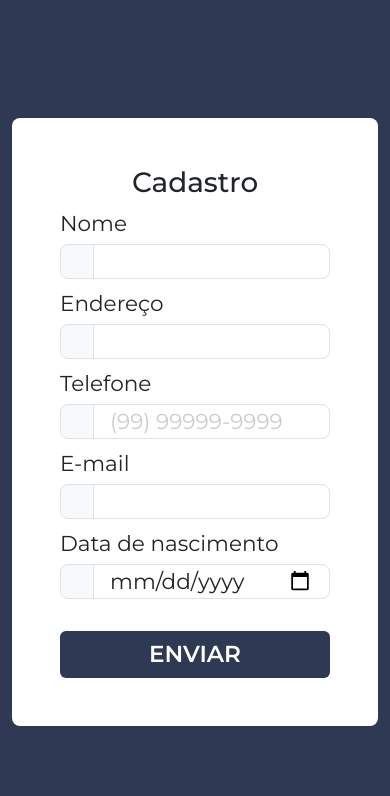
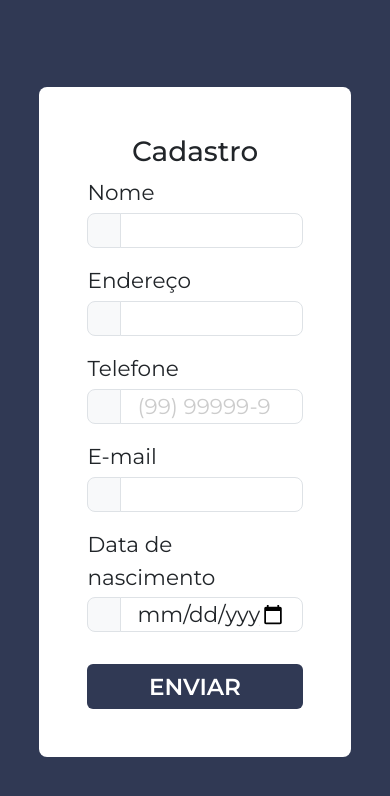
Before and after one commit to wesleysantossts/teste-insightit, a React (Create React App) app: page / in a window 390 px wide. Shown: the top 796 px of the page. Built offline with nearby package versions, Linux system fonts and the light colour scheme; some icons are missing.

Commit message:
style: ajustes no estilo da aplicação

```diff
--- a/src/App.js
+++ b/src/App.js
@@ -7,7 +7,7 @@ import 'react-toastify/dist/ReactToastify.css';
 const App = () => {
   return (
     <Fragment>
-      <ToastContainer autoClose={3000} />
+      <ToastContainer autoClose={2500} />
       <BrowserRouter>
         <Routes />
       </BrowserRouter>
--- a/src/components/global/input/index.js
+++ b/src/components/global/input/index.js
@@ -3,7 +3,7 @@ import './styles.css';
 
 const Input = React.forwardRef((props, ref) => {
   return (
-    <div className='form-group'>
+    <div className='form-group mb-2'>
       {props.label && <label className='control-label mb-1 fs-4' htmlFor={`${props.htmlFor}`}>{props.label} {props.errors && <span className='text-danger'>*</span>}</label>}
       <div className='input-group input-group-lg flex-nowrap mb-2'>
         {props.icon && <span className='input-group-text'><i className={`glyphicon glyphicon-${props.icon}`}></i></span>}
--- a/src/pages/login/index.js
+++ b/src/pages/login/index.js
@@ -22,11 +22,12 @@ const Login = () => {
     formState: { errors }
   } = useForm({ resolver: yupResolver(schema) });
 
-  const onSubmit = (data) => {
+  const onSubmit = (data, e) => {
+    e.preventDefault();
     if (data) {
       toast.success('Cadastro realizado com sucesso', {
         position: toast.POSITION.TOP_RIGHT
-      })
+      });
     }
   }
 
@@ -41,7 +42,7 @@ const Login = () => {
           <InputComponent type='number' id='telefone' htmlFor='telefone' label='Telefone' placeholder='(99) 99999-9999' icon='phone' {...register('telefone')} errors={errors.telefone?.message} />
           <InputComponent type='email' id='email' htmlFor='email' label='E-mail' icon='envelope' {...register('email')} errors={errors.email?.message} />
           <InputComponent type='date' id='data' htmlFor='data' label='Data de nascimento' icon='calendar' {...register('data')} errors={errors.data?.message} />
-          <button type='submit' className='btn btn-primary w-100 mt-4 fs-3 fw-bold border-0'>ENVIAR</button>
+          <button type='submit' className='btn btn-primary w-100 mt-5 fs-3 fw-bold border-0'>ENVIAR</button>
 
         </form>
       </div>
--- a/src/pages/login/styles.css
+++ b/src/pages/login/styles.css
@@ -1,8 +1,31 @@
 .container-formulario {
   font-size: 1.2em;
   background-color: white;
+  width: 28%;
 }
 
 .btn-primary {
   background: var(--cor-primaria);
+  height: 45px;
 }
+
+@media screen and (max-width: 1350px) {
+  .container-formulario {
+    width: 35%;
+    height: auto;
+  }
+}
+
+@media screen and (max-width: 1000px) {
+  .container-formulario {
+    width: 60%;
+    height: auto;
+  }
+}
+
+@media screen and (max-width: 600px) {
+  .container-formulario {
+    width: 85%;
+    height: auto;
+  }
+}
```
